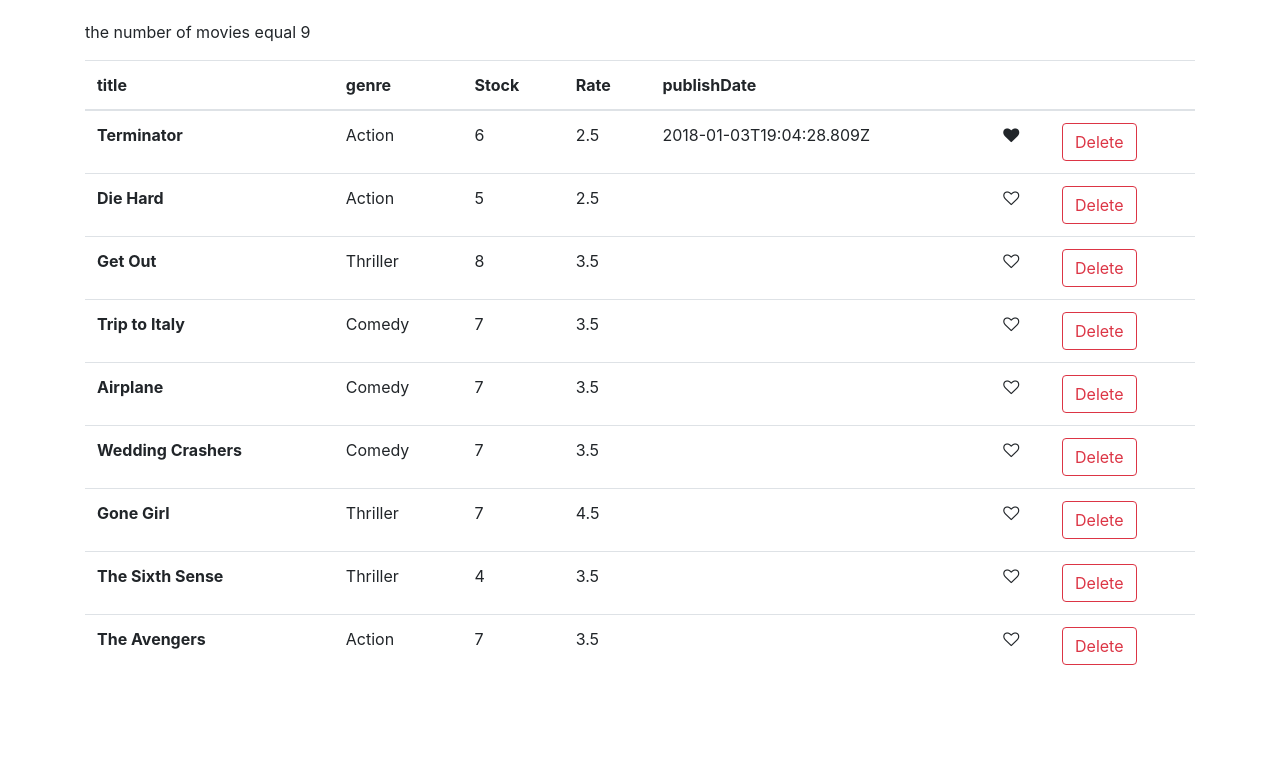
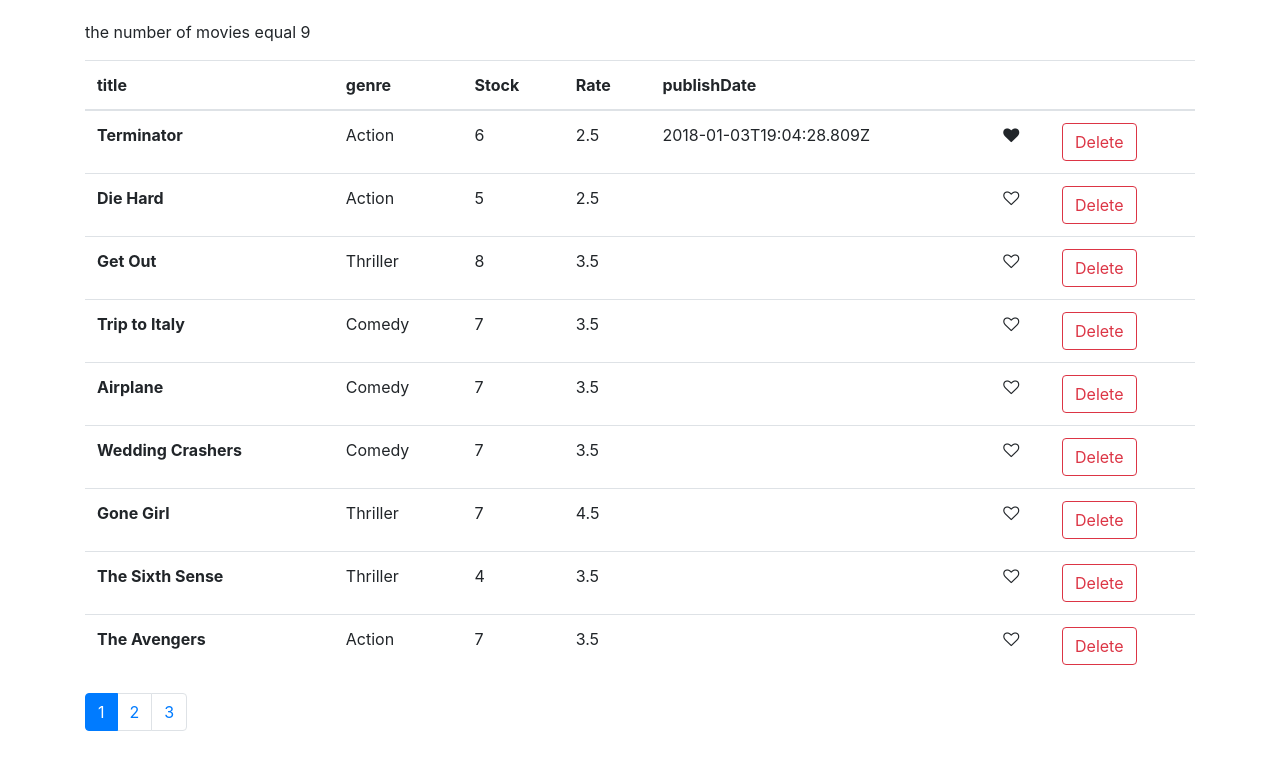
Before and after one commit to ahmedibrahimhassan654/vidlymovieapp, a React (Create React App) app: page / in a window 1280 px wide. Shown: the top 770 px of the page. Built offline with nearby package versions, Linux system fonts and the light colour scheme.

Commit message:
5-pagination handling page change

```diff
--- a/src/common/pagination.jsx
+++ b/src/common/pagination.jsx
@@ -4,10 +4,12 @@
 
 
 const Pagination = (props) => {
-    const { itemCount, pageSize } = props;
+    const { itemCount, pageSize, onPageChange, currentPage } = props;
 
-    const pagesCount =Math.ceil( itemCount / pageSize);
-    console.log(pagesCount);
+    console.log(currentPage);
+
+    const pagesCount = Math.ceil(itemCount / pageSize);
+
     if (pagesCount === 1) return null;
     const pages = _.range(1, pagesCount + 1);
 
@@ -16,8 +18,8 @@
         <nav aria-label="Page navigation example">
             <ul className="pagination">
                 {pages.map(page => (
-                    <li key={page} className="page-item">
-                        <a className="page-link" href="/#">{page}</a>
+                    <li key={page} className={page === currentPage ? "page-item active" : "page-item"}>
+                        <a className="page-link" href="/#" onClick={() => onPageChange(page)}>{page}</a>
 
                     </li>
                 ))}
--- a/src/movies/Movies.jsx
+++ b/src/movies/Movies.jsx
@@ -6,7 +6,8 @@
 class Movies extends Component {
     state = {
         movies: getMovies(),
-        pageSize: 4
+        pageSize: 4,
+        currentPage: 1
     };
     deleteMovie = (movie) => {
         const newmovies = this.state.movies.filter(m => m._id !== movie._id);
@@ -20,12 +21,14 @@
         this.setState({ movies });
     };
     handlePageChange = (page) => {
-        console.log(page);
+        this.setState({ currentPage: page });
     };
     render() {
-        const {length:count}=this.state.movies
+        const { length: count } = this.state.movies;
+        const { currentPage, pageSize } = this.state;
         if (count === 0)
             return <p>there is no movie yet on database </p>;
+
 
         return (
             <React.Fragment>
@@ -74,8 +77,10 @@
                 </table >
                 <Pagination
                     itemCount={count}
-                    pageSize={10}
+                    pageSize={pageSize}
+                    currentPage={currentPage}
                     onPageChange={this.handlePageChange}
+
                 />
             </React.Fragment>
 
```
